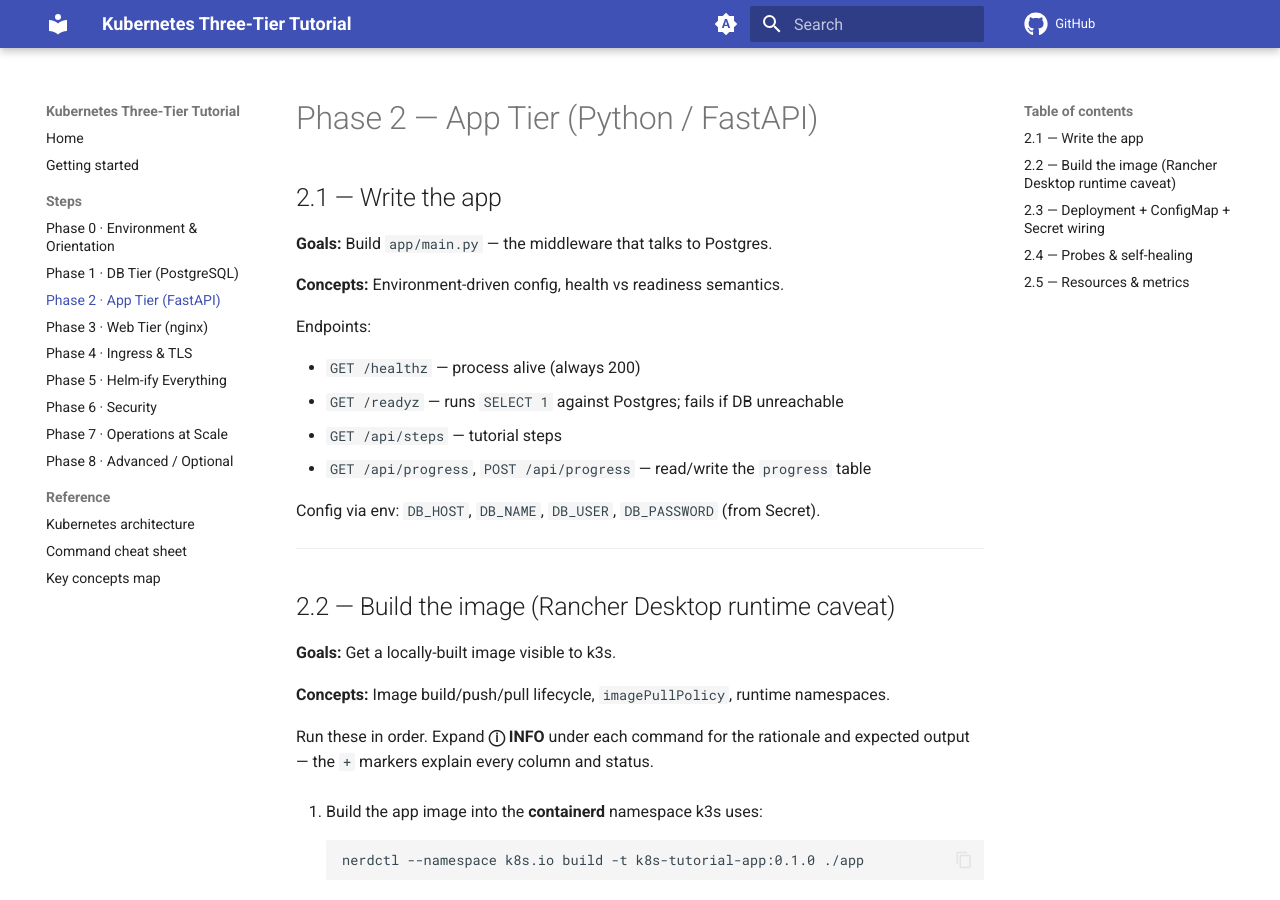
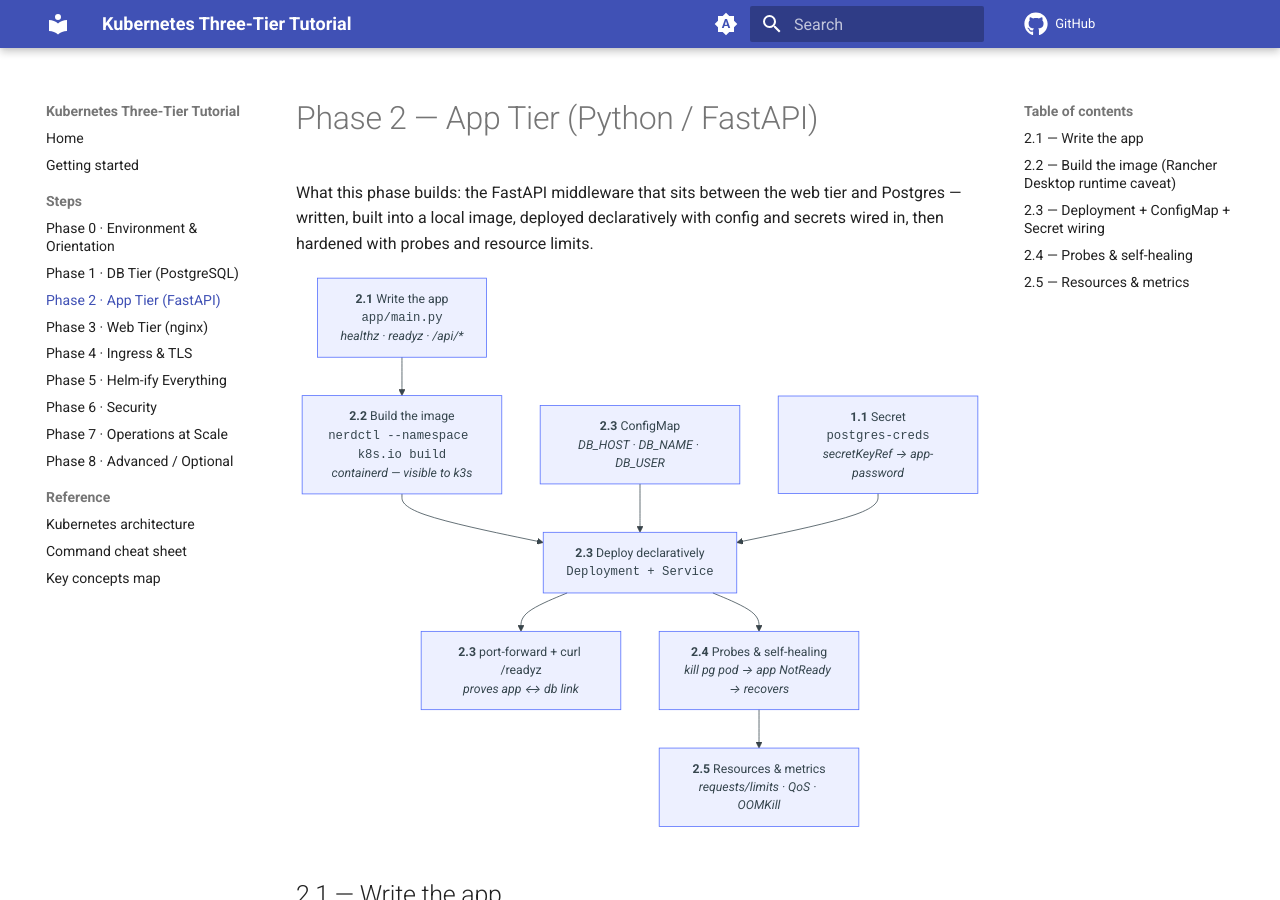
Before and after one commit to francoisharmse/k8s-tutorial, an MkDocs documentation site: the page built from docs/steps/phase-2.md, in a window 1280 px wide and 900 px high. Built offline with MkDocs 1.6.1 and Material for MkDocs 9.7.7, drawn with Linux system fonts in a browser that asks for light colours; comment, search, counter and statistics services are not loaded.

Commit message:
Added Phase 2 overview with Mermaid flowchart showing FastAPI app development, local image build, declarative deployment with ConfigMap/Secret wiring, port-forward verification, and probe/resource hardening workflow

````diff
--- a/docs/steps/phase-2.md
+++ b/docs/steps/phase-2.md
@@ -1,4 +1,26 @@
 # Phase 2 — App Tier (Python / FastAPI)
+
+What this phase builds: the FastAPI middleware that sits between the web tier
+and Postgres — written, built into a local image, deployed declaratively with
+config and secrets wired in, then hardened with probes and resource limits.
+
+```mermaid
+flowchart TB
+    code["<b>2.1</b> Write the app<br/><code>app/main.py</code><br/><i>healthz · readyz · /api/*</i>"]
+    img["<b>2.2</b> Build the image<br/><code>nerdctl --namespace k8s.io build</code><br/><i>containerd — visible to k3s</i>"]
+    dep["<b>2.3</b> Deploy declaratively<br/><code>Deployment + Service</code>"]
+    cfg["<b>2.3</b> ConfigMap<br/><i>DB_HOST · DB_NAME · DB_USER</i>"]
+    scrt["<b>1.1</b> Secret<br/><code>postgres-creds</code><br/><i>secretKeyRef → app-password</i>"]
+    pf["<b>2.3</b> port-forward + curl /readyz<br/><i>proves app ↔ db link</i>"]
+    probe["<b>2.4</b> Probes &amp; self-healing<br/><i>kill pg pod → app NotReady → recovers</i>"]
+    res["<b>2.5</b> Resources &amp; metrics<br/><i>requests/limits · QoS · OOMKill</i>"]
+
+    code --> img --> dep
+    cfg --> dep
+    scrt --> dep
+    dep --> pf
+    dep --> probe --> res
+```
 
 ## 2.1 — Write the app
 
````
